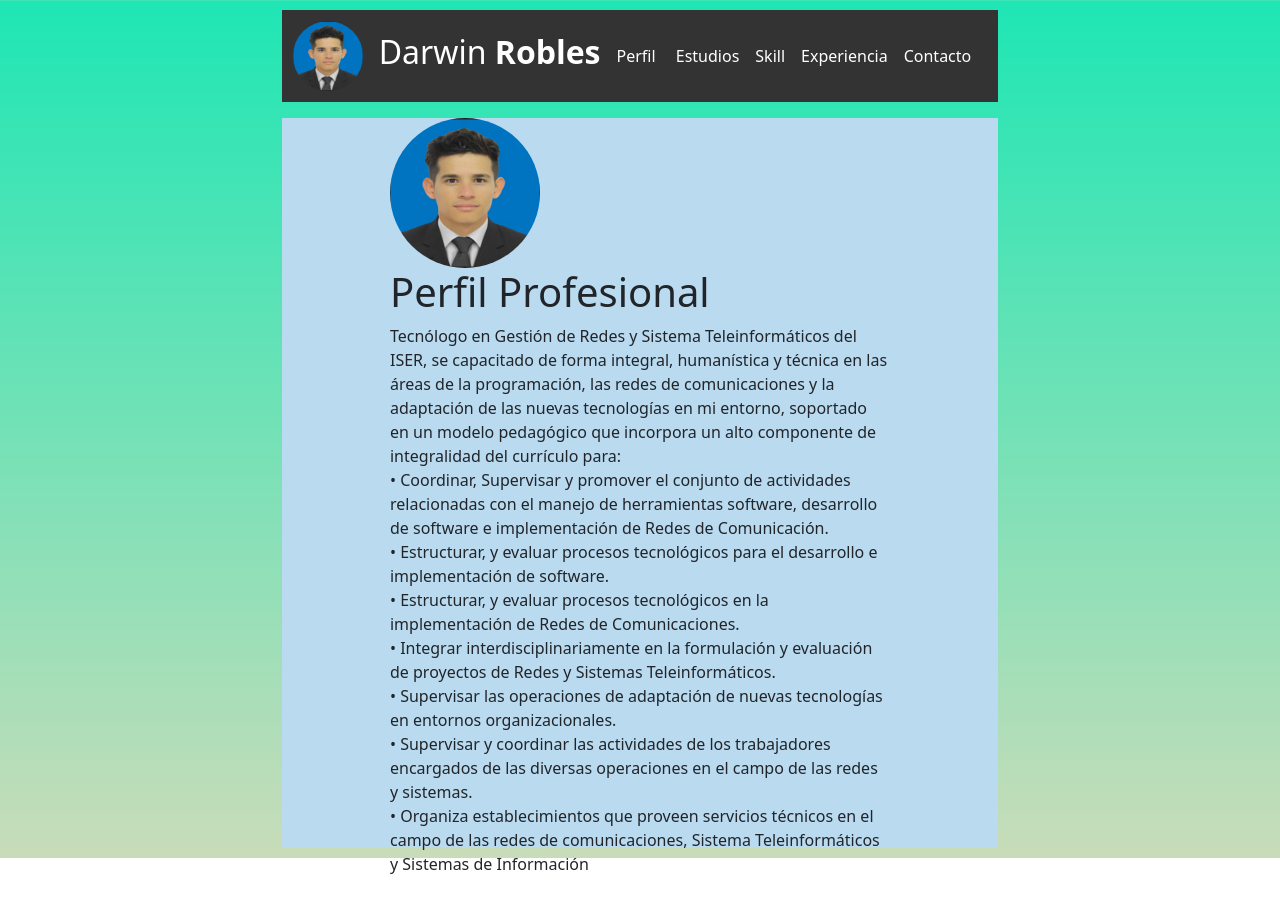
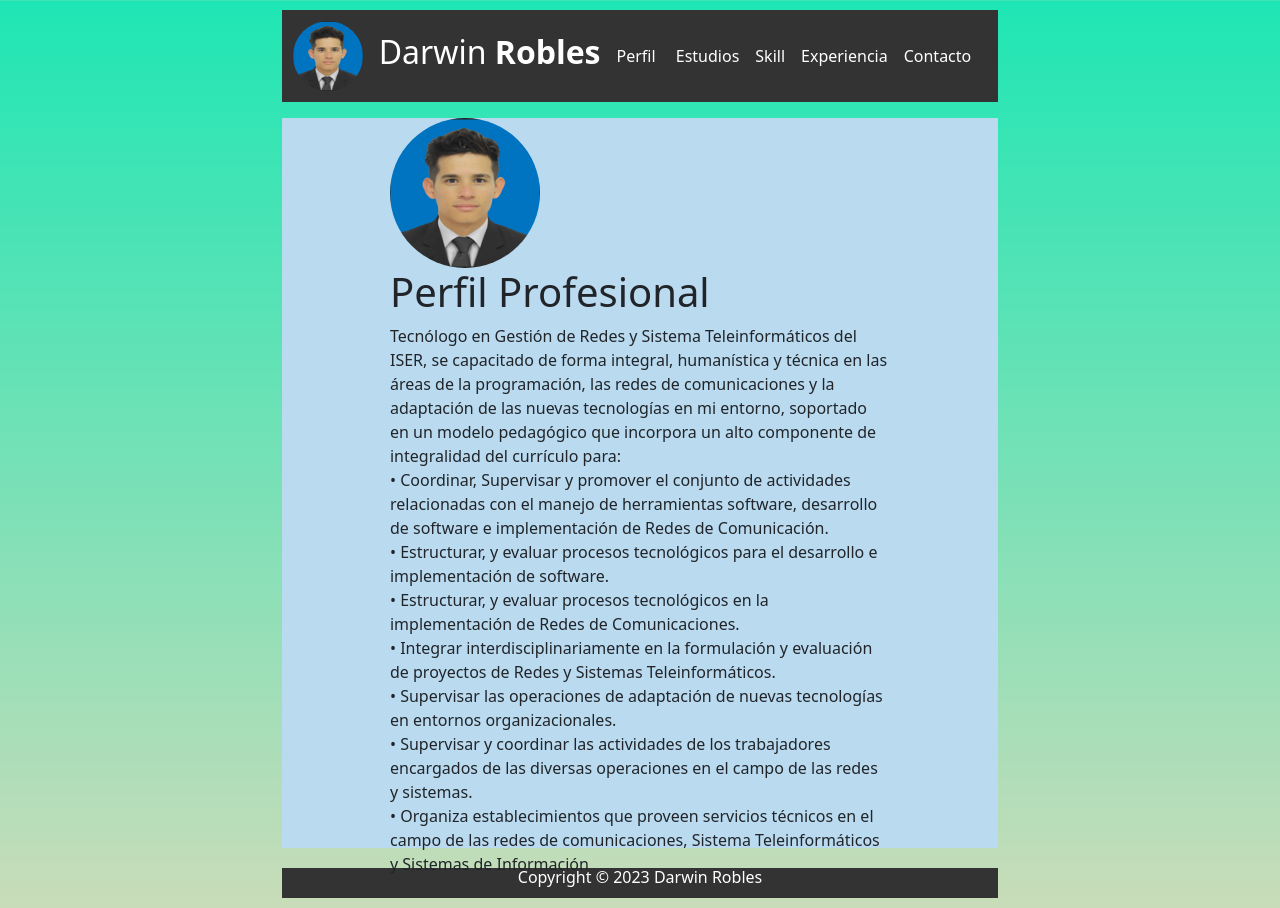
Before and after one commit to Darwin-E-R-G/TF-PM1-D-E-R-G, a React (Create React App) app in the folder proyecto/: page / in a window 1280 px wide. Before the commit the page ends 876 px from the top, so only its background shows below. Built offline with nearby package versions, Linux system fonts and the light colour scheme.

Commit message:
se agrego el pie de pagina

```diff
--- a/proyecto/src/App.css
+++ b/proyecto/src/App.css
@@ -211,3 +211,16 @@
   margin-left: 6rem;
 
 }
+
+.foot{
+  background-color:#333;
+  margin-top: 20px;
+  height: 30px;
+  display: flex;
+  justify-content: center;
+}
+.foot h6{
+  line-height: 30px;
+  color: white;
+
+}
--- a/proyecto/src/App.js
+++ b/proyecto/src/App.js
@@ -20,7 +20,11 @@ function App() {
       <Route path='/conta/' element= {<Contacto/>}/>
       <Route path='/estu/' element= {<Estudios/>}/>
     </Routes>
+    <footer className='foot'>
+          <h6>Copyright &#169; 2023 Darwin Robles</h6>
+        </footer>
     </div>
+
     </div>
   );
 }
```
